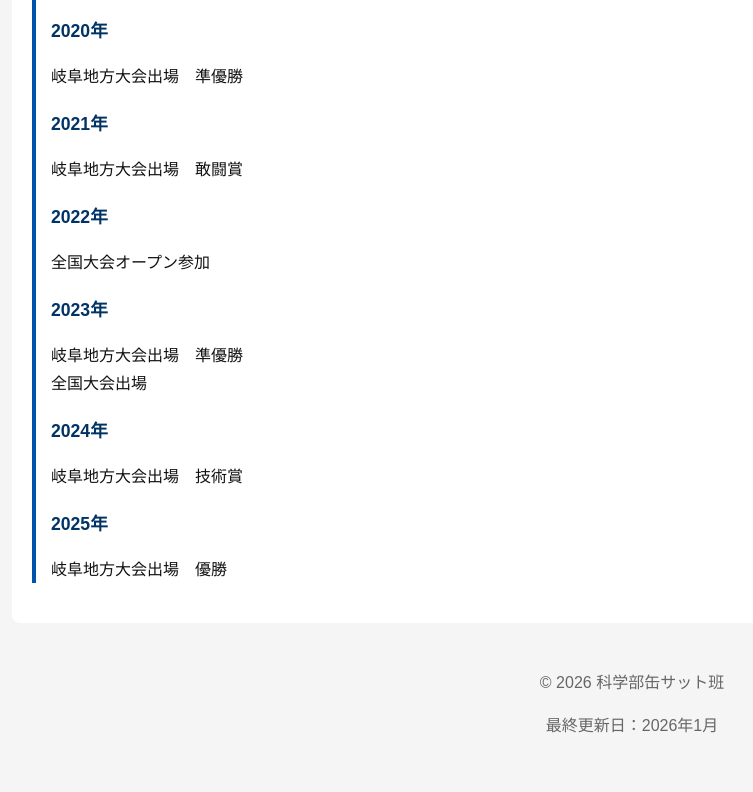
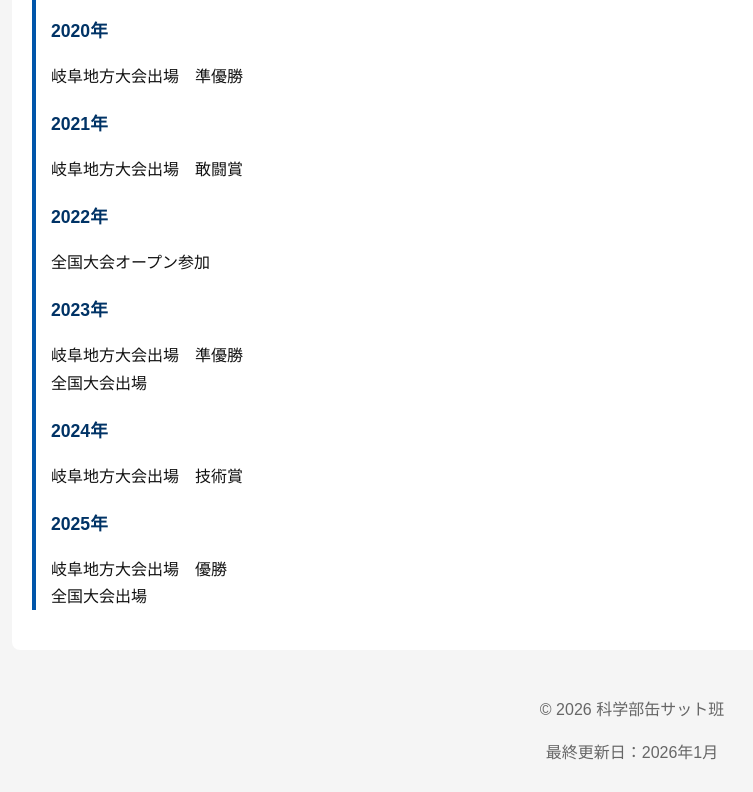
Before and after one commit to gifukitacansat-bit/club_site, a plain HTML site: page enkaku.html in a window 1280 px wide. Shown: the part 1126-1918 px from the top of the page, without its empty margins (8-761 px from the left). Before the commit the page ends 1891 px from the top, so only its background shows below. Drawn offline with Linux system fonts and the light colour scheme.

Commit message:
Update enkaku.html

```diff
--- a/enkaku.html
+++ b/enkaku.html
@@ -113,7 +113,7 @@
 
       <div class="event">
         <div class="year">2025年</div>
-        <p>岐阜地方大会出場　優勝</p>
+        <p>岐阜地方大会出場　優勝<br>全国大会出場</p>
       </div>
 
     </div>
```
